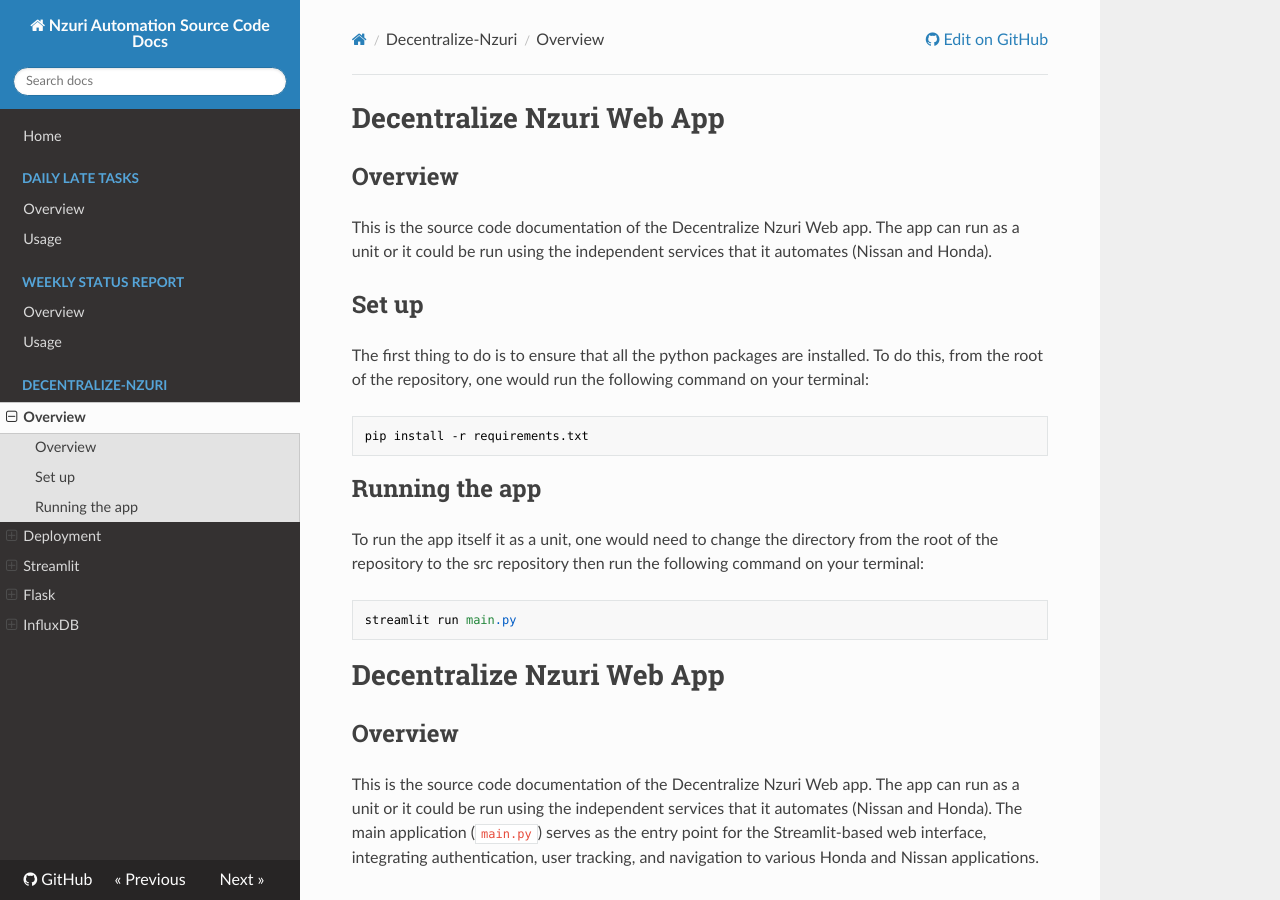
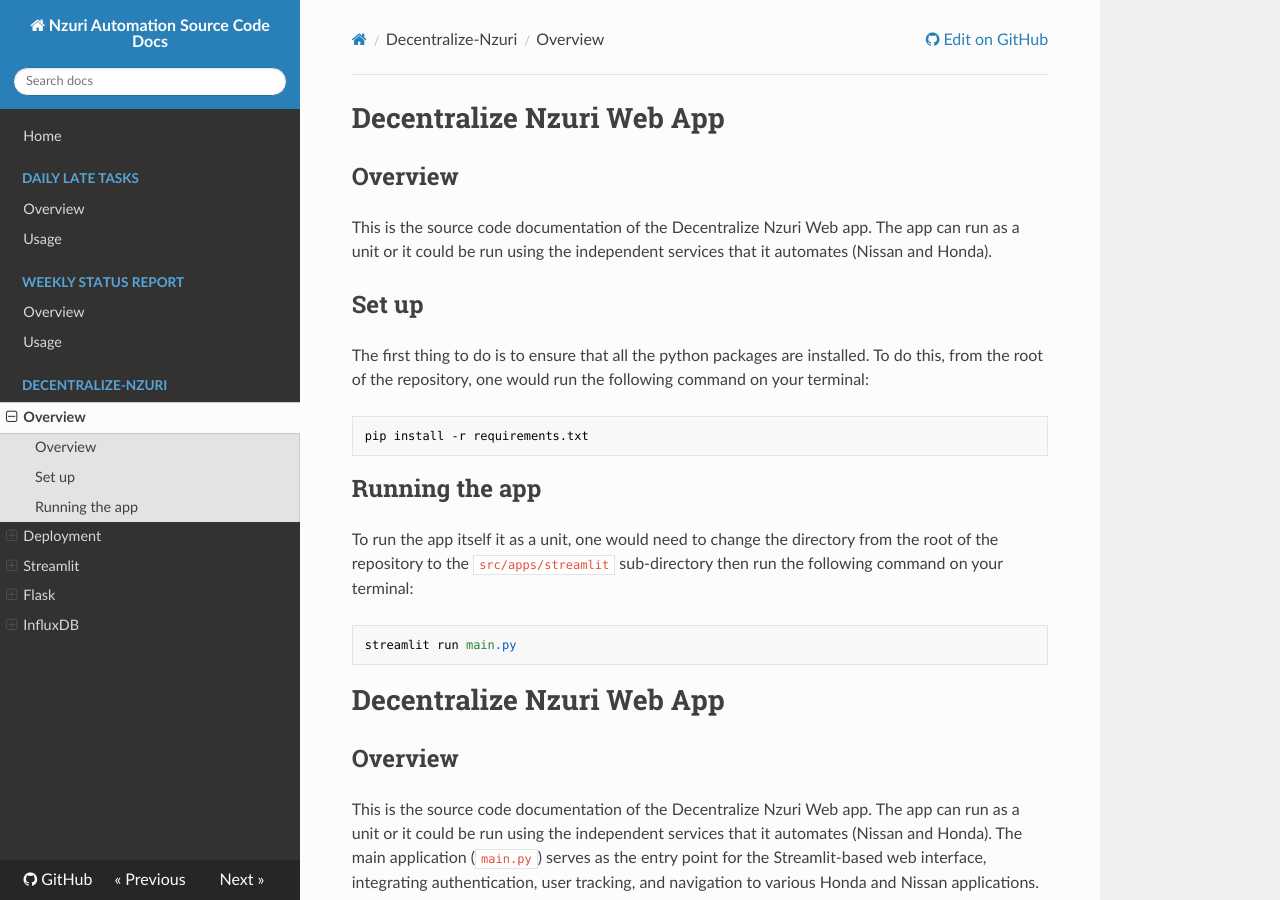
Before and after one commit to Nzuri-Codebase/decentralize-code-docs, an MkDocs documentation site: the page built from docs/Decentralize-Nzuri/index.md, in a window 1280 px wide and 900 px high. Built offline with MkDocs 1.6.1, drawn with Linux system fonts in a browser that asks for light colours; nearby versions of some CDN libraries.

Commit message:
filepaths issue

````diff
--- a/docs/Decentralize-Nzuri/index.md
+++ b/docs/Decentralize-Nzuri/index.md
@@ -10,7 +10,7 @@ pip install -r requirements.txt
 ```
 
 ## Running the app
-To run the app itself it as a unit, one would need to change the directory from the root of the repository to the src repository then run the following command on your terminal:
+To run the app itself it as a unit, one would need to change the directory from the root of the repository to the `src/apps/streamlit` sub-directory then run the following command on your terminal:
 ```bash
 streamlit run main.py
 ```
````
